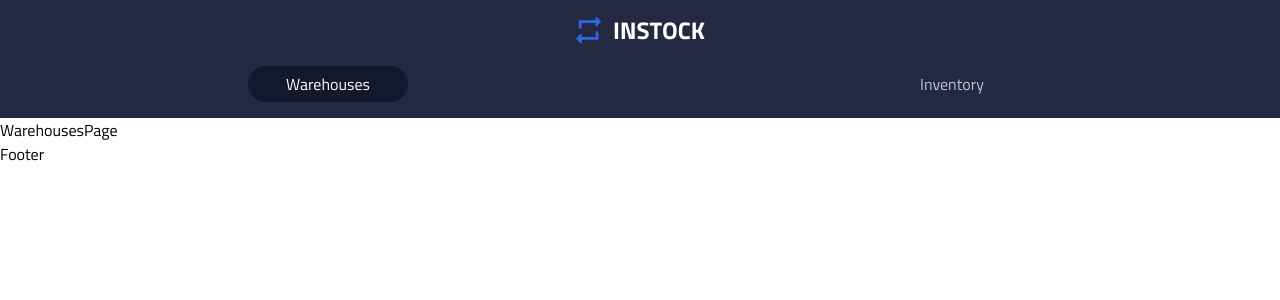
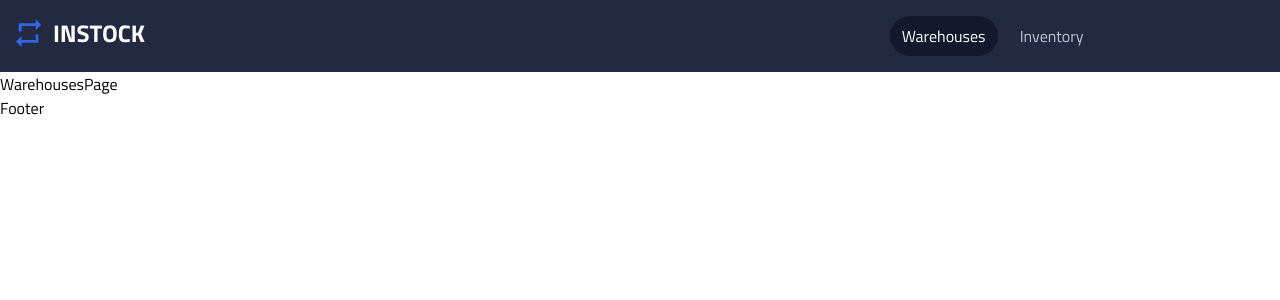
Before and after one commit to DBeaulne/InStock-MCSD, a React (Create React App) app: page /warehouses in a window 1280 px wide. Shown: the top 300 px of the page. Built offline with nearby package versions, Linux system fonts and the light colour scheme.

Commit message:
complete tabley layout and styling

```diff
--- a/src/components/Header/Header.scss
+++ b/src/components/Header/Header.scss
@@ -16,6 +16,16 @@ a {
 	width: 10rem;
 	height: 2.25rem;
 
+	&:hover {
+		color: primcolor(is-white);
+		text-decoration: underline;
+	}
+
+	@include tablet {
+		width: 6.75rem;
+		height: 2.5rem;
+	}
+
 	&.active {
 		color: primcolor(is-white);
 		background-color: primcolor(is-black);
@@ -28,8 +38,16 @@ a {
 	flex-direction: column;
 	align-items: center;
 	padding: $mobDEF;
+	background: bgcolor(is-graphite);
 
-	background: bgcolor(is-graphite);
+	@include tablet {
+		flex-direction: row;
+		justify-content: space-between;
+	}
+
+	&__logo {
+		min-width: 8.125rem;
+	}
 
 	&__nav {
 		display: flex;
@@ -37,6 +55,12 @@ a {
 		width: 100%;
 		justify-content: space-around;
 		padding-top: $mobDEF;
+
+		@include tablet {
+			padding-top: unset;
+			width: 30%;
+			justify-content: unset;
+		}
 	}
 
 	&__nav-link {
--- a/src/styles/partials/_globals.scss
+++ b/src/styles/partials/_globals.scss
@@ -1,3 +1,5 @@
+@import "./fontfamily";
+
 * {
 	box-sizing: border-box;
 	text-decoration: none;
```
